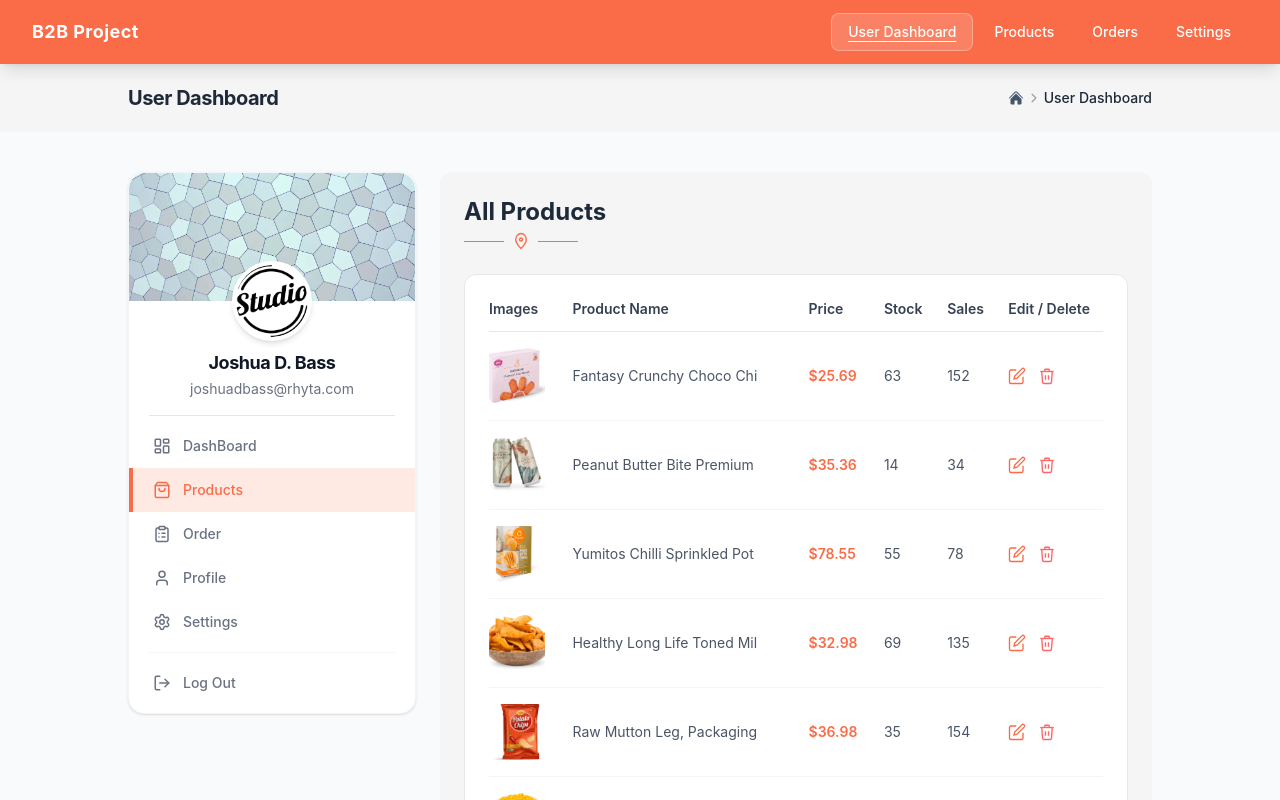
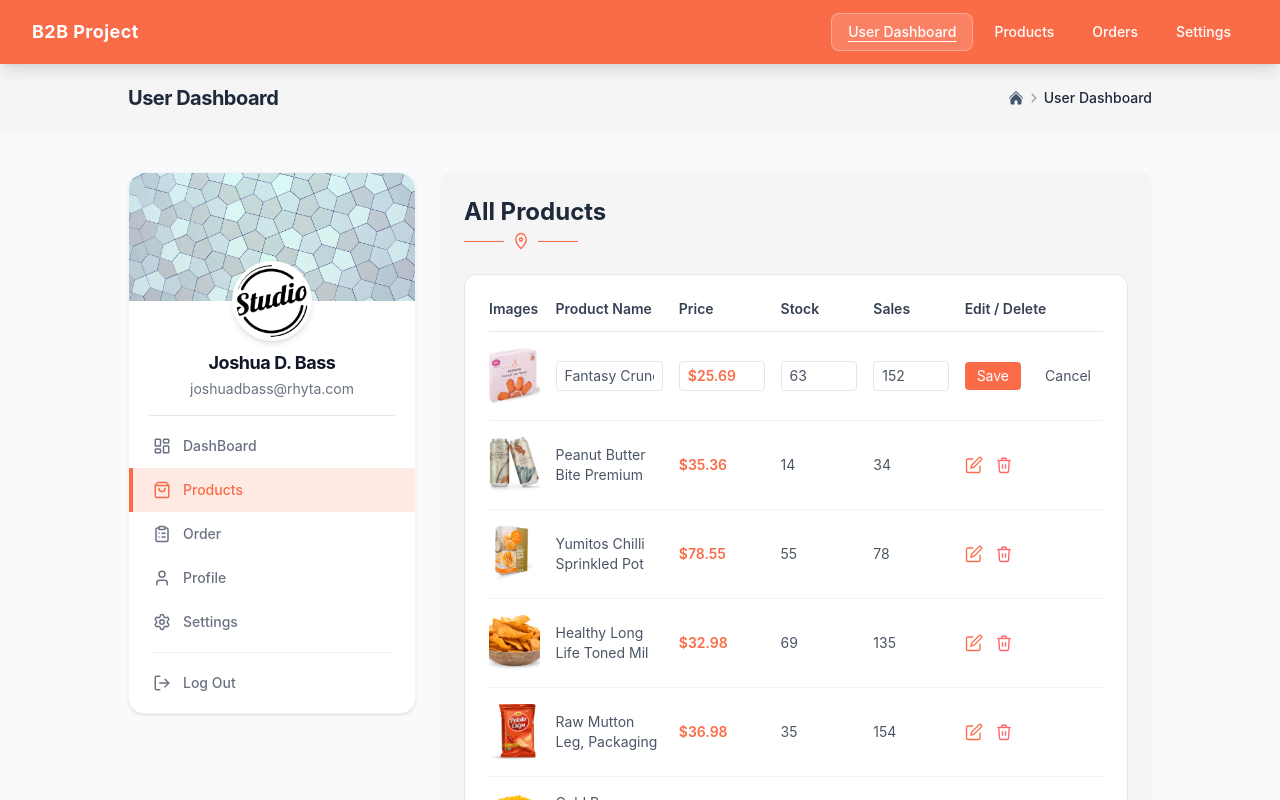
Before and after one commit to morphcodetech/b2b, a React (Vite) app: page /dashboard/products in a window 1280 px wide. Both pictures are taken after a click on the button 1017 px from the left and 376 px from the top of the page. Shown: the top 800 px of the page. Built offline with nearby package versions, Linux system fonts and the light colour scheme.

Commit message:
Products are now editable and can be deleted

```diff
--- a/src/components/Products/Products.jsx
+++ b/src/components/Products/Products.jsx
@@ -1,11 +1,51 @@
-import React from "react";
-import productsData from "./Productdata";
+import React, { useEffect, useState } from "react";
+import productsSeed from "./Productdata";
 import ProductsHeader from "./Productheader";
 import ProductTableHeader from "./Producttableheader";
 import ProductTableRow from "./Producttablerow";
 import ProductPagination from "./Productpagination";
 
 const Products = () => {
+  const STORAGE_KEY = "b2b.products.demo.v1";
+
+  const normalizeSeed = (arr) =>
+    (arr || []).map((p) => ({
+      ...p,
+    }));
+
+  const [products, setProducts] = useState(() => {
+    // Keep demo edits across refreshes (best-effort).
+    if (typeof window === "undefined") return normalizeSeed(productsSeed);
+
+    try {
+      const raw = window.localStorage.getItem(STORAGE_KEY);
+      if (!raw) return normalizeSeed(productsSeed);
+      const parsed = JSON.parse(raw);
+      if (!Array.isArray(parsed)) return normalizeSeed(productsSeed);
+      return parsed;
+    } catch {
+      return normalizeSeed(productsSeed);
+    }
+  });
+
+  useEffect(() => {
+    try {
+      window.localStorage.setItem(STORAGE_KEY, JSON.stringify(products));
+    } catch {
+      // Ignore localStorage errors (private mode, quota, etc.)
+    }
+  }, [products]);
+
+  const handleDelete = (id) => {
+    setProducts((prev) => prev.filter((p) => p.id !== id));
+  };
+
+  const handleUpdate = (id, updates) => {
+    setProducts((prev) =>
+      prev.map((p) => (p.id === id ? { ...p, ...updates } : p))
+    );
+  };
+
   return (
     <div>
       <ProductsHeader />
@@ -14,14 +54,17 @@ const Products = () => {
           <table className="w-full">
             <ProductTableHeader />
             <tbody>
-              {productsData.map((p) => (
+              {products.map((p) => (
                 <ProductTableRow
                   key={p.id}
+                  id={p.id}
                   image={p.image}
                   name={p.name}
                   price={p.price}
                   stock={p.stock}
                   sales={p.sales}
+                  onUpdate={handleUpdate}
+                  onDelete={handleDelete}
                 />
               ))}
             </tbody>
--- a/src/components/Products/Producttablerow.jsx
+++ b/src/components/Products/Producttablerow.jsx
@@ -1,6 +1,59 @@
-import React from "react";
+import React, { useState } from "react";
 
-const ProductTableRow = ({ image, name, price, stock, sales }) => (
+const ProductTableRow = ({
+  id,
+  image,
+  name,
+  price,
+  stock,
+  sales,
+  onUpdate,
+  onDelete,
+}) => {
+  const [isEditing, setIsEditing] = useState(false);
+  const [draft, setDraft] = useState({
+    name: "",
+    price: "",
+    stock: "",
+    sales: "",
+  });
+
+  const handleStartEdit = () => {
+    setIsEditing(true);
+    setDraft({
+      name: name ?? "",
+      price: price ?? "",
+      stock: stock ?? "",
+      sales: sales ?? "",
+    });
+  };
+
+  const handleCancel = () => {
+    setIsEditing(false);
+    setDraft({
+      name: name ?? "",
+      price: price ?? "",
+      stock: stock ?? "",
+      sales: sales ?? "",
+    });
+  };
+
+  const handleSave = () => {
+    const stockNum = Number(draft.stock);
+    const salesNum = Number(draft.sales);
+
+    const updates = {
+      name: String(draft.name ?? "").trim(),
+      price: String(draft.price ?? ""),
+      stock: Number.isFinite(stockNum) ? stockNum : 0,
+      sales: Number.isFinite(salesNum) ? salesNum : 0,
+    };
+
+    onUpdate?.(id, updates);
+    setIsEditing(false);
+  };
+
+  return (
     <tr className="border-b border-gray-100 last:border-0 hover:bg-gray-50 transition-colors">
       <td className="py-4 pr-4">
         <img
@@ -9,14 +62,93 @@ const ProductTableRow = ({ image, name, price, stock, sales }) => (
           className="w-14 h-14 object-cover rounded-lg"
         />
       </td>
-    <td className="py-4 pr-4 text-sm text-gray-600">{name}</td>
-    <td className="py-4 pr-4 text-sm font-semibold text-[#FA6C48]">{price}</td>
-    <td className="py-4 pr-4 text-sm text-gray-600">{stock}</td>
-    <td className="py-4 pr-4 text-sm text-gray-600">{sales}</td>
+
+      <td className="py-4 pr-4 text-sm text-gray-600">
+        {isEditing ? (
+          <input
+            type="text"
+            value={draft.name}
+            onChange={(e) => setDraft((d) => ({ ...d, name: e.target.value }))}
+            className="w-full px-2 py-1 rounded border border-gray-200 text-sm"
+          />
+        ) : (
+          name
+        )}
+      </td>
+
+      <td className="py-4 pr-4 text-sm font-semibold text-[#FA6C48]">
+        {isEditing ? (
+          <input
+            type="text"
+            value={draft.price}
+            onChange={(e) =>
+              setDraft((d) => ({ ...d, price: e.target.value }))
+            }
+            className="w-full px-2 py-1 rounded border border-gray-200 text-sm"
+          />
+        ) : (
+          price
+        )}
+      </td>
+
+      <td className="py-4 pr-4 text-sm text-gray-600">
+        {isEditing ? (
+          <input
+            type="number"
+            value={draft.stock}
+            onChange={(e) =>
+              setDraft((d) => ({ ...d, stock: e.target.value }))
+            }
+            className="w-full px-2 py-1 rounded border border-gray-200 text-sm"
+          />
+        ) : (
+          stock
+        )}
+      </td>
+
+      <td className="py-4 pr-4 text-sm text-gray-600">
+        {isEditing ? (
+          <input
+            type="number"
+            value={draft.sales}
+            onChange={(e) =>
+              setDraft((d) => ({ ...d, sales: e.target.value }))
+            }
+            className="w-full px-2 py-1 rounded border border-gray-200 text-sm"
+          />
+        ) : (
+          sales
+        )}
+      </td>
+
       <td className="py-4">
         <div className="flex items-center gap-3">
+          {isEditing ? (
+            <>
+              <button
+                type="button"
+                onClick={handleSave}
+                className="text-white bg-[#FA6C48] hover:bg-[#FA6C48]/90 transition-colors px-3 py-1 rounded text-sm"
+              >
+                Save
+              </button>
+              <button
+                type="button"
+                onClick={handleCancel}
+                className="text-gray-600 hover:text-gray-900 transition-colors px-3 py-1 rounded text-sm"
+              >
+                Cancel
+              </button>
+            </>
+          ) : (
+            <>
               {/* Edit */}
-        <button className="text-[#FA6C48] hover:text-[#FA6C48]/90 transition-colors">
+              <button
+                type="button"
+                onClick={handleStartEdit}
+                className="text-[#FA6C48] hover:text-[#FA6C48]/90 transition-colors"
+                aria-label={`Edit product ${name}`}
+              >
                 <svg
                   width="18"
                   height="18"
@@ -29,8 +161,20 @@ const ProductTableRow = ({ image, name, price, stock, sales }) => (
                   <path d="M18.5 2.5a2.121 2.121 0 013 3L12 15l-4 1 1-4 9.5-9.5z" />
                 </svg>
               </button>
+
               {/* Delete */}
-        <button className="text-red-400 hover:text-red-600 transition-colors">
+              <button
+                type="button"
+                onClick={() => {
+                  const ok = window.confirm(
+                    `Delete "${name}" from products?`
+                  );
+                  if (!ok) return;
+                  onDelete?.(id);
+                }}
+                className="text-red-400 hover:text-red-600 transition-colors"
+                aria-label={`Delete product ${name}`}
+              >
                 <svg
                   width="18"
                   height="18"
@@ -45,9 +189,12 @@ const ProductTableRow = ({ image, name, price, stock, sales }) => (
                   <path d="M9 6V4a1 1 0 011-1h4a1 1 0 011 1v2" />
                 </svg>
               </button>
+            </>
+          )}
         </div>
       </td>
     </tr>
   );
+};
 
 export default ProductTableRow;
```
Lines whose indentation alone changed are shown as unchanged.
